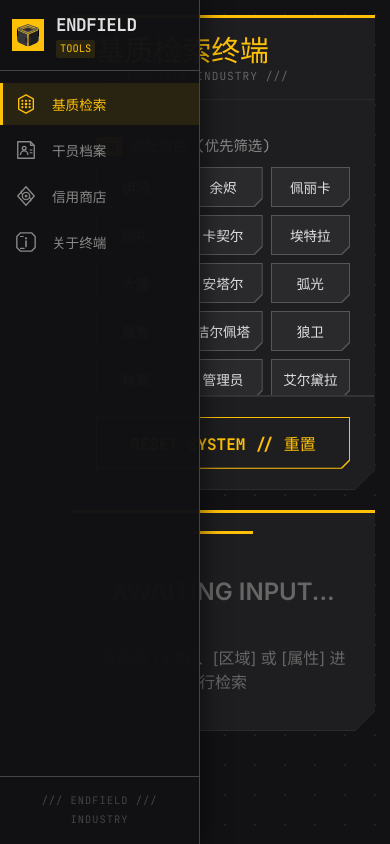
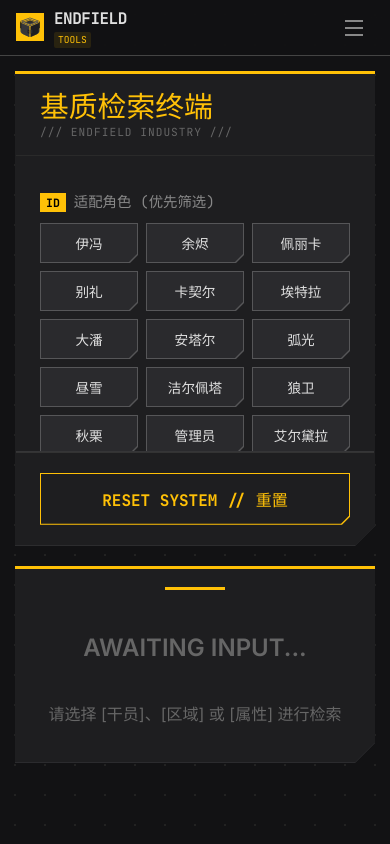
Before and after one commit to gujiaming0813/endfield-tool, a React (Vite) app: page / in a window 390 px wide. Built offline with nearby package versions, Linux system fonts and the light colour scheme.

Commit message:
update: 修改样式

```diff
--- a/src/App.css
+++ b/src/App.css
@@ -379,22 +379,6 @@
     white-space: nowrap;
 }
 
-.footer-line {
-    width: 24px;
-    height: 2px;
-    background: var(--theme-yellow);
-    opacity: 0.5;
-    display: none;
-}
-
-.sidebar:not(:hover) .footer-line {
-    display: block;
-}
-
-.sidebar:hover .footer-line {
-    display: none;
-}
-
 /* Main Content Area */
 .app-main {
     flex: 1;
@@ -582,7 +566,7 @@
    Triggered on screens narrower than 768px
    ========================================================================== */
 @media screen and (max-width: 768px) {
-    /* 1. 恢复页面级滚动 */
+    /* 1. 页面级滚动 */
     body, .app-root {
         height: auto;
         min-height: 100vh;
@@ -590,43 +574,256 @@
         -webkit-overflow-scrolling: touch;
     }
 
-    /* 2. 侧边栏移动端适配 */
-    .sidebar {
-        position: fixed;
-        left: 0;
-        top: 0;
-        height: 100vh;
-        z-index: 1000;
-        width: 56px;
+    .app-root.mobile {
+        flex-direction: column;
     }
 
-    .sidebar:hover {
-        width: 200px;
-        box-shadow: 4px 0 20px rgba(0, 0, 0, 0.5);
+    /* 隐藏桌面端侧边栏 */
+    .sidebar {
+        display: none;
     }
 
-    .sidebar-header {
-        padding: 12px;
-        min-height: 56px;
+    /* 2. 手机端顶部导航栏 */
+    .mobile-header {
+        position: sticky;
+        top: 0;
+        left: 0;
+        right: 0;
+        height: 56px;
+        background: rgba(18, 18, 20, 0.95);
+        border-bottom: 1px solid var(--border-tech);
+        z-index: 100;
+        backdrop-filter: blur(10px);
+        -webkit-backdrop-filter: blur(10px);
     }
 
-    .sidebar-nav {
-        padding: 12px 0;
+    /* 导航展开时，顶部栏置于最上层 */
+    .mobile-header.nav-open {
+        z-index: 1001;
     }
 
-    .sidebar-nav .nav-item {
-        padding: 10px 12px;
-        font-size: 0.85em;
+    .mobile-header-content {
+        display: flex;
+        align-items: center;
+        justify-content: space-between;
+        height: 100%;
+        padding: 0 16px;
     }
 
-    .nav-icon {
-        width: 28px;
+    .mobile-logo {
+        display: flex;
+        align-items: center;
+        gap: 10px;
     }
 
-    /* 3. 主内容区偏移适配 */
-    .app-main {
-        margin-left: 56px;
-        width: calc(100% - 56px);
+    .mobile-logo-icon {
+        width: 28px;
+        height: 28px;
+    }
+
+    .mobile-logo-text {
+        display: flex;
+        flex-direction: column;
+        gap: 1px;
+    }
+
+    .logo-text-main {
+        font-family: 'JetBrains Mono';
+        font-weight: bold;
+        font-size: 1em;
+        color: var(--text-primary);
+        letter-spacing: -0.5px;
+    }
+
+    .logo-text-sub {
+        font-family: 'JetBrains Mono';
+        font-size: 0.6em;
+        color: var(--theme-yellow);
+        background: rgba(255, 193, 7, 0.1);
+        padding: 1px 4px;
+        border-radius: 2px;
+        width: fit-content;
+    }
+
+    /* 汉堡菜单按钮 */
+    .mobile-menu-btn {
+        width: 40px;
+        height: 40px;
+        display: flex;
+        flex-direction: column;
+        align-items: center;
+        justify-content: center;
+        gap: 5px;
+        background: transparent;
+        border: 1px solid var(--border-tech);
+        cursor: pointer;
+        padding: 8px;
+    }
+
+    .menu-line {
+        width: 18px;
+        height: 2px;
+        background: var(--text-secondary);
+        transition: all 0.3s ease;
+        transform-origin: center;
+    }
+
+    .mobile-menu-btn.open .menu-line:nth-child(1) {
+        transform: translateY(7px) rotate(45deg);
+    }
+
+    .mobile-menu-btn.open .menu-line:nth-child(2) {
+        opacity: 0;
+    }
+
+    .mobile-menu-btn.open .menu-line:nth-child(3) {
+        transform: translateY(-7px) rotate(-45deg);
+    }
+
+    /* 3. 全屏导航层 */
+    .mobile-nav-overlay {
+        position: fixed;
+        inset: 0;
+        z-index: 1000;
+        pointer-events: none;
+        visibility: hidden;
+    }
+
+    .mobile-nav-overlay.open {
+        pointer-events: auto;
+        visibility: visible;
+    }
+
+    /* 背景遮罩 */
+    .mobile-nav-backdrop {
+        position: absolute;
+        inset: 0;
+        background: rgba(0, 0, 0, 0.6);
+        opacity: 0;
+        transition: opacity 0.3s ease;
+    }
+
+    .mobile-nav-overlay.open .mobile-nav-backdrop {
+        opacity: 1;
+    }
+
+    /* 导航内容 - 从左上角向右下角展开 */
+    .mobile-nav-content {
+        position: absolute;
+        top: 0;
+        left: 0;
+        width: 100%;
+        height: 100%;
+        background: rgba(18, 18, 20, 0.98);
+        display: flex;
+        flex-direction: column;
+        padding-top: 56px; /* 为顶部栏留出空间 */
+        /* 关键：从左上角开始 clip-path 动画 */
+        clip-path: circle(0% at 48px 28px);
+        transition: clip-path 0.5s cubic-bezier(0.4, 0, 0.2, 1);
+    }
+
+    .mobile-nav-overlay.open .mobile-nav-content {
+        clip-path: circle(150% at 48px 28px);
+    }
+
+    /* 导航列表 */
+    .mobile-nav-list {
+        flex: 1;
+        padding: 20px 0;
+        overflow-y: auto;
+        display: flex;
+        flex-direction: column;
+        gap: 4px;
+    }
+
+    .mobile-nav-item {
+        display: flex;
+        align-items: center;
+        gap: 16px;
+        padding: 16px 20px;
+        margin: 0 16px;
+        background: transparent;
+        border: none;
+        color: var(--text-secondary);
+        font-family: 'JetBrains Mono';
+        font-size: 1em;
+        cursor: pointer;
+        transition: all 0.2s;
+        text-align: left;
+        opacity: 0;
+        transform: translateX(-20px);
+    }
+
+    .mobile-nav-overlay.open .mobile-nav-item {
+        animation: slideInNav 0.4s ease forwards;
+    }
+
+    @keyframes slideInNav {
+        to {
+            opacity: 1;
+            transform: translateX(0);
+        }
+    }
+
+    .mobile-nav-item:hover,
+    .mobile-nav-item.active {
+        color: var(--text-primary);
+    }
+
+    .mobile-nav-item.active {
+        background: rgba(255, 193, 7, 0.15);
+        color: var(--theme-yellow);
+    }
+
+    .nav-item-icon {
+        display: flex;
+        align-items: center;
+        justify-content: center;
+        width: 32px;
+        flex-shrink: 0;
+    }
+
+    .nav-item-label {
+        flex: 1;
+        white-space: nowrap;
+    }
+
+    .nav-item-arrow {
+        color: var(--text-secondary);
+        opacity: 0.5;
+        transition: all 0.2s;
+    }
+
+    .mobile-nav-item:hover .nav-item-arrow,
+    .mobile-nav-item.active .nav-item-arrow {
+        opacity: 1;
+        transform: translateX(4px);
+    }
+
+    .mobile-nav-item.active .nav-item-arrow {
+        color: var(--theme-yellow);
+    }
+
+    /* 导航底部 */
+    .mobile-nav-footer {
+        padding: 20px;
+        border-top: 1px solid var(--border-tech);
+        text-align: center;
+    }
+
+    .mobile-nav-footer .tech-decoration {
+        font-family: 'JetBrains Mono';
+        font-size: 0.65em;
+        color: #444;
+        letter-spacing: 1px;
+    }
+
+    /* 4. 主内容区 */
+    .app-main.mobile {
+        margin-left: 0;
+        width: 100%;
+        padding-top: 0;
     }
 
     .app-content {
@@ -635,14 +832,14 @@
         flex: none;
     }
 
-    /* 3. 布局改为上下堆叠 (Stack Layout) */
+    /* 5. 布局改为上下堆叠 */
     .app-layout {
         display: flex;
         flex-direction: column;
         padding: 15px;
         height: auto;
         gap: 20px;
-        padding-bottom: calc(20px + env(safe-area-inset-bottom)); /* iOS 底部安全区 */
+        padding-bottom: calc(20px + env(safe-area-inset-bottom));
     }
 
     .about-layout {
@@ -652,15 +849,14 @@
         padding-bottom: calc(20px + env(safe-area-inset-bottom));
     }
 
-    /* 4. 面板自适应高度 */
+    /* 6. 面板自适应高度 */
     .tech-panel, .about-card {
         height: auto;
         max-height: none;
-        overflow: visible; /* 让内容决定高度 */
+        overflow: visible;
     }
 
-    /* 5. 侧边栏 (筛选器) 限高 + 内部滚动 */
-    /* 防止筛选器占满屏幕，给用户留出看结果的空间 */
+    /* 7. 筛选器限高 */
     .sidebar-panel .panel-scroll-content {
         max-height: 35vh;
         overflow-y: auto;
@@ -668,7 +864,7 @@
         padding-bottom: 15px;
     }
 
-    /* 6. 内容区域 (结果) 不限高 */
+    /* 8. 内容区域不限高 */
     .content-panel .panel-scroll-content,
     .card-scroll-body {
         height: auto;
@@ -676,7 +872,7 @@
         max-height: none;
     }
 
-    /* 7. 按钮与文字适配 */
+    /* 9. 按钮与文字适配 */
     .button-grid {
         grid-template-columns: repeat(auto-fill, minmax(75px, 1fr));
         gap: 8px;
@@ -689,7 +885,7 @@
     /* 地区卡片适配 */
     .location-results { gap: 8px; }
     .location-highlight {
-        flex: 1 1 calc(50% - 8px); /* 双列显示 */
+        flex: 1 1 calc(50% - 8px);
         min-width: 0;
     }
 }
--- a/src/App.tsx
+++ b/src/App.tsx
@@ -7,6 +7,8 @@
 import type { AppData, LocationStat, LocationKey, TradeItem, WeaponData, CharacterData } from './types';
 // 引入侧边栏组件
 import { Sidebar } from './components/Sidebar';
+// 引入手机端导航组件
+import { MobileNav } from './components/MobileNav';
 
 const appData = rawData as unknown as AppData;
 const weaponItems = appData.items;
@@ -849,6 +851,26 @@
     const [activePage, setActivePage] = useState<'matrix' | 'about'| 'trade' | 'character'>('matrix');
     // 加载状态
     const [loadingDone, setLoadingDone] = useState(false);
+    // 移动端菜单状态
+    const [mobileMenuOpen, setMobileMenuOpen] = useState(false);
+    // 是否为移动端
+    const [isMobile, setIsMobile] = useState(false);
+
+    // 检测设备类型
+    useEffect(() => {
+        const checkMobile = () => {
+            setIsMobile(window.innerWidth < 768);
+        };
+        checkMobile();
+        window.addEventListener('resize', checkMobile);
+        return () => window.removeEventListener('resize', checkMobile);
+    }, []);
+
+    // 关闭移动端菜单（导航时）
+    const handleNavigate = (page: 'matrix' | 'about' | 'trade' | 'character') => {
+        setActivePage(page);
+        setMobileMenuOpen(false);
+    };
 
     const handleLoadingComplete = useCallback(() => {
         // 延迟一帧确保过渡动画完成
@@ -865,11 +887,22 @@
             )}
 
             {/* 主应用 */}
-            <div className="app-root" style={{ opacity: loadingDone ? 1 : 0, transition: 'opacity 0.3s ease-in' }}>
-                {/* 侧边栏导航 */}
-                <Sidebar activePage={activePage} onNavigate={setActivePage} />
+            <div className={`app-root ${isMobile ? 'mobile' : 'desktop'}`} style={{ opacity: loadingDone ? 1 : 0, transition: 'opacity 0.3s ease-in' }}>
+                {/* 桌面端：侧边栏导航 */}
+                {!isMobile && <Sidebar activePage={activePage} onNavigate={setActivePage} />}
+
+                {/* 移动端：顶部导航栏 */}
+                {isMobile && (
+                    <MobileNav
+                        activePage={activePage}
+                        onNavigate={handleNavigate}
+                        isOpen={mobileMenuOpen}
+                        onToggle={() => setMobileMenuOpen(prev => !prev)}
+                    />
+                )}
+
                 {/* 主内容区 */}
-                <main className="app-main">
+                <main className={`app-main ${isMobile ? 'mobile' : ''}`}>
                     {activePage === 'matrix' && <MatrixTool />}
                     {activePage === 'character' && <CharacterTool />}
                     {activePage === 'about' && <AboutPage />}
--- /dev/null
+++ b/src/components/MobileNav.tsx
@@ -0,0 +1,98 @@
+/**
+ * 手机端导航栏组件
+ * 支持从左上角向右下角展开的动画效果
+ */
+
+import { MatrixIcon, CharacterIcon, TradeIcon, AboutIcon } from './Icons';
+
+type PageType = 'matrix' | 'character' | 'trade' | 'about';
+
+interface MobileNavProps {
+    activePage: PageType;
+    onNavigate: (page: PageType) => void;
+    isOpen: boolean;
+    onToggle: () => void;
+}
+
+interface NavItem {
+    id: PageType;
+    label: string;
+    icon: React.ReactNode;
+}
+
+const navItems: NavItem[] = [
+    { id: 'matrix', label: '基质检索', icon: <MatrixIcon size={24} /> },
+    { id: 'character', label: '干员档案', icon: <CharacterIcon size={24} /> },
+    { id: 'trade', label: '信用商店', icon: <TradeIcon size={24} /> },
+    { id: 'about', label: '关于终端', icon: <AboutIcon size={24} /> },
+];
+
+export function MobileNav({ activePage, onNavigate, isOpen, onToggle }: MobileNavProps) {
+    const handleNavigate = (page: PageType) => {
+        onNavigate(page);
+        onToggle(); // 导航后自动关闭
+    };
+
+    return (
+        <>
+            {/* 顶部栏 - 始终可见 */}
+            <header className={`mobile-header ${isOpen ? 'nav-open' : ''}`}>
+                <div className="mobile-header-content">
+                    <div className="mobile-logo">
+                        <img src="logo.svg" alt="logo" className="mobile-logo-icon" />
+                        <div className="mobile-logo-text">
+                            <span className="logo-text-main">ENDFIELD</span>
+                            <span className="logo-text-sub">TOOLS</span>
+                        </div>
+                    </div>
+                    <button
+                        className={`mobile-menu-btn ${isOpen ? 'open' : ''}`}
+                        onClick={onToggle}
+                        aria-label={isOpen ? '关闭菜单' : '打开菜单'}
+                    >
+                        <span className="menu-line"></span>
+                        <span className="menu-line"></span>
+                        <span className="menu-line"></span>
+                    </button>
+                </div>
+            </header>
+
+            {/* 全屏导航层 - 展开状态可见 */}
+            <div className={`mobile-nav-overlay ${isOpen ? 'open' : ''}`}>
+                {/* 导航内容 - 从左上角向右下角展开 */}
+                <div className="mobile-nav-content">
+                    {/* 导航菜单列表 - 顶部留出 header 空间 */}
+                    <nav className="mobile-nav-list">
+                        {navItems.map((item, index) => (
+                            <button
+                                key={item.id}
+                                className={`mobile-nav-item ${activePage === item.id ? 'active' : ''}`}
+                                onClick={() => handleNavigate(item.id)}
+                                style={{ animationDelay: `${index * 0.05 + 0.2}s` }}
+                            >
+                                <span className="nav-item-icon">{item.icon}</span>
+                                <span className="nav-item-label">{item.label}</span>
+                                <span className="nav-item-arrow">
+                                    <svg width="16" height="16" viewBox="0 0 16 16" fill="none">
+                                        <path
+                                            d="M6 4L10 8L6 12"
+                                            stroke="currentColor"
+                                            strokeWidth="1.5"
+                                            strokeLinecap="round"
+                                            strokeLinejoin="round"
+                                        />
+                                    </svg>
+                                </span>
+                            </button>
+                        ))}
+                    </nav>
+
+                    {/* 底部装饰 */}
+                    <div className="mobile-nav-footer">
+                        <span className="tech-decoration">/// ENDFIELD INDUSTRY ///</span>
+                    </div>
+                </div>
+            </div>
+        </>
+    );
+}
--- a/src/components/Sidebar.tsx
+++ b/src/components/Sidebar.tsx
@@ -55,13 +55,12 @@
                 ))}
             </nav>
 
-            {/* 底部装饰 */}
+            {/* 底部装饰 - 仅展开时显示 */}
             <div className="sidebar-footer">
                 <div className="footer-text">
                     <span className="tech-decoration">/// ENDFIELD ///</span>
                     <span className="tech-decoration">INDUSTRY</span>
                 </div>
-                <div className="footer-line" />
             </div>
         </aside>
     );
```
